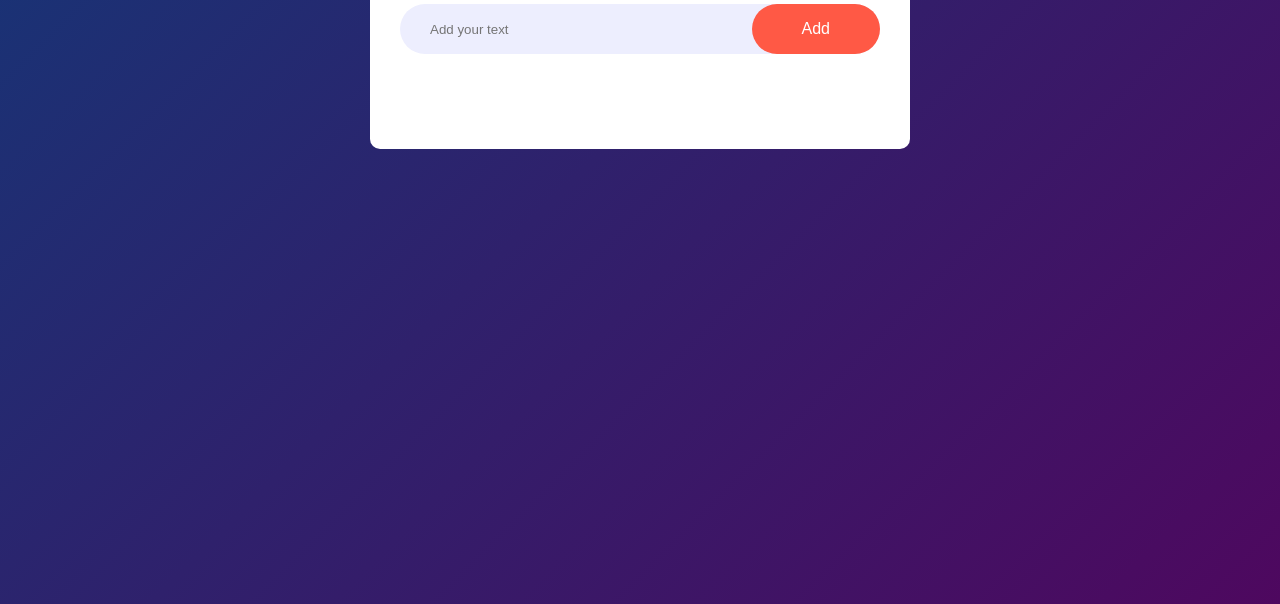
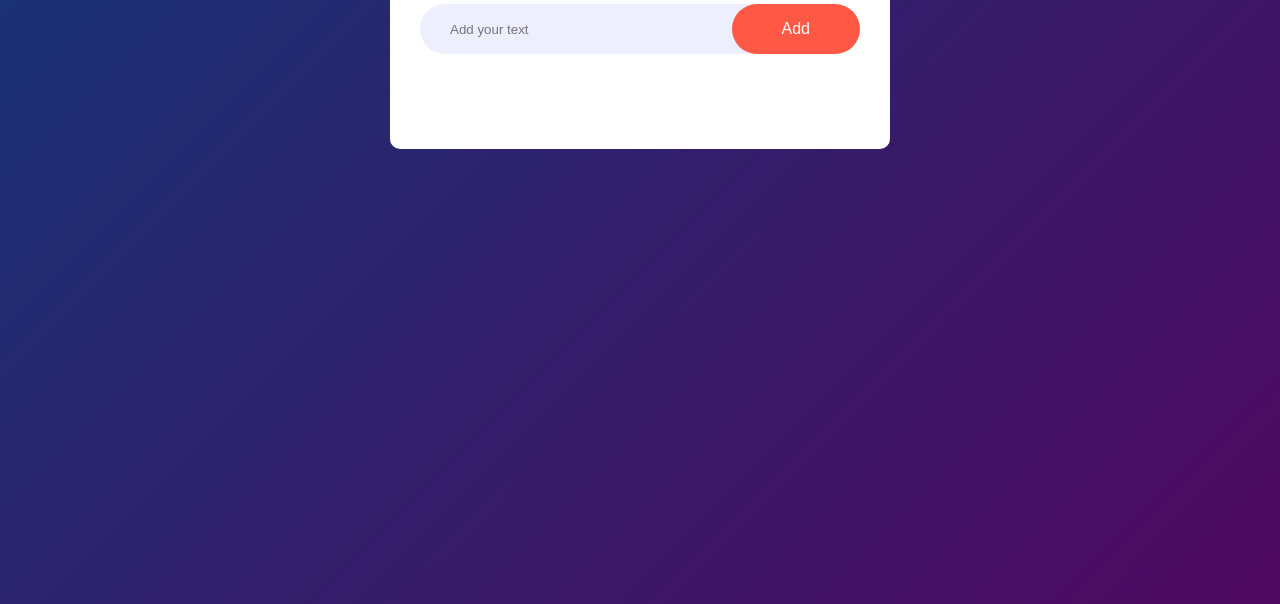
Before and after one commit to Sabarno-Chatterjee/To-Do-App, a plain HTML site: page index.html in a window 1280 px wide. Shown: the part 196-800 px from the top of the page. Drawn offline with Linux system fonts and the light colour scheme.

Commit message:
width adjusted

```diff
--- a/style.css
+++ b/style.css
@@ -14,7 +14,7 @@
 
 .todo-app {
   width: 100%;
-  max-width: 540px;
+  max-width: 500px;
   background-color: #fff;
   margin: 100px auto 20px;
   padding: 40px 30px 70px;
```
